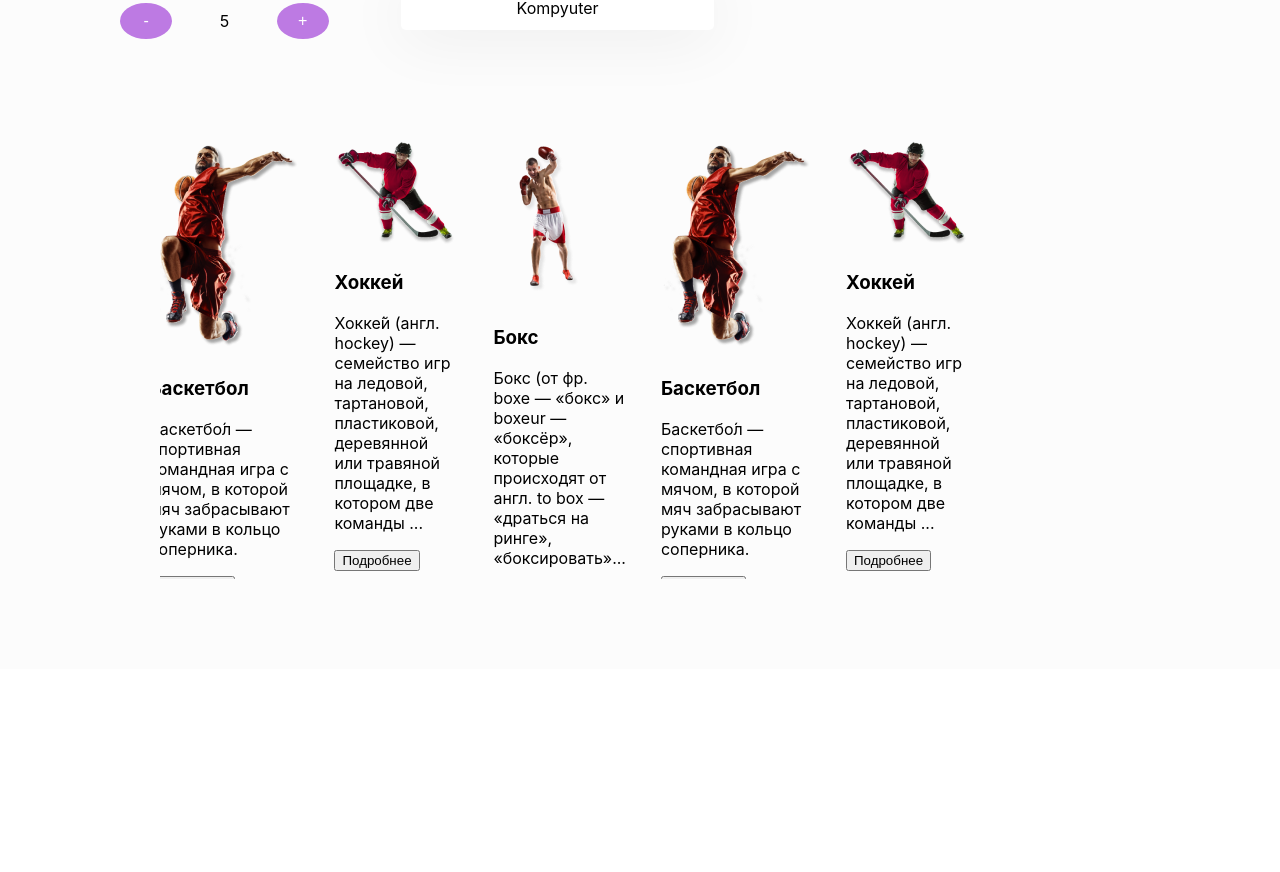
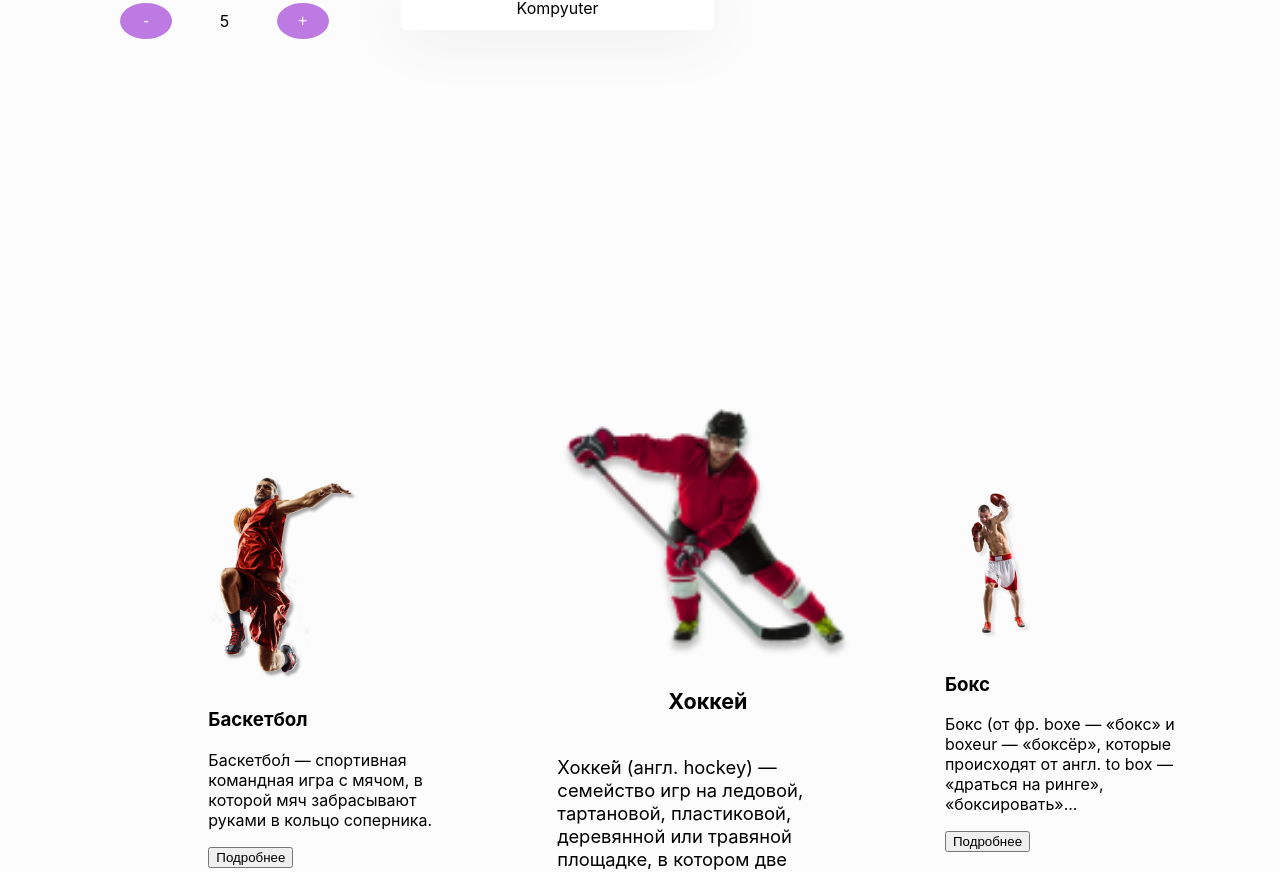
Before and after one commit to Azizkhan1992/Eggplore-Vue, a Vue app: page / in a window 1280 px wide. Shown: the part 3742-4614 px from the top of the page. Before the commit the page ends 4411 px from the top, so only its background shows below. Built offline with nearby package versions, Linux system fonts and the light colour scheme; a web font is replaced by a local one.

Commit message:
10 change

```diff
--- a/src/assets/styles/style.css
+++ b/src/assets/styles/style.css
@@ -2720,13 +2720,13 @@ body {
 /* Eggplore Carousel Slider */
 
 .carousel-slider-container{
-  margin-top: 100px;
+  margin-top: 240px;
   margin-left: 160px;
-  height: 320px;
+  /* height: 320px; */
 
     position: relative;
     width: 1095px;
-    height: 480px;
+    height: 780px;
     overflow: hidden;
 
 }
@@ -2740,22 +2740,54 @@ body {
   } */
 
 .carousel-slider-container .carousel-slider-content .owl-carousel-wrapper{
+  width: 100%;
+  height: 100%;
   position: relative;
   display: flex;
   flex-direction: row;
+  justify-content: space-between;
+  align-items: center;
   gap: 20px;
-  height: 440px;
 }
 
 .carousel-slider-container .carousel-slider-content{
+  width: 100%;
+  height: 100%;
   position: relative;
   overflow: hidden;
   -webkit-transform: translate3d(0,0,0);
 }
 .carousel-slider-container .carousel-slider-content .owl-carousel-wrapper .carousel-item{
+  width: calc(25% - 12px);
   float: left;
   -webkit-backface-visibility: hidden;
   -webkit-transform: translate3d(0,0,0);
   position: relative;
   -webkit-tap-highlight-color: transparent;
-}
+  transform: scale(1);
+  transition: 0.64s linear;
+}
+
+.carousel-slider-container .carousel-slider-content .owl-carousel-wrapper .center{
+  /* height: 100%; */
+  transform: scale(1.15);
+  display: flex;
+  flex-direction: column;
+  align-items: center;
+}
+
+.carousel-slider-container .carousel-slider-content .owl-carousel-wrapper .center img{
+  width: 100%;
+  height: calc(75% - 24px);
+  object-fit: contain;
+}
+
+.carousel-slider-container .carousel-slider-content .owl-carousel-wrapper .hiddenL{
+  margin-left: -320px;
+  transform: scale(1);
+}
+
+.carousel-slider-container .carousel-slider-content .owl-carousel-wrapper .hiddenR{
+  margin-right: -320px;
+  transform: scale(1);
+}
--- a/src/views/EggploreContentNine.vue
+++ b/src/views/EggploreContentNine.vue
@@ -1,10 +1,14 @@
 <template>
-    <div class="carousel-slider-container" :style="container_style">
+    <div class="carousel-slider-container">
       <div class="carousel-slider-content">
-        <div class="owl-carousel-wrapper" :style="[wrapper_style, transformStep]">
-          <div class="carousel-item" v-for="(slide, idx) in carousel" :key="idx"
-          :style="item_style"
+        <div class="owl-carousel-wrapper">
+          <div class="carousel-item" v-for="slide in carousel" :key="slide.id"
+          :class="slide.id === carousel[2].id ? 'center' : '' ||
+          slide.id === carousel[0].id ? 'hiddenL' : '' ||
+          slide.id === carousel[4].id ? 'hiddenR' : ''
+          "
           >
+          <!-- :style="item_style" -->
             <img :src="require('@/assets/Content-nine/' + slide.img)" alt="">
             <h3>{{slide.name}}</h3>
             <p>{{slide.title}}</p>
@@ -22,11 +26,11 @@ export default {
     data(){
         return{
             hidden: false,
-            counter: 0,
+            counter: 1,
             item_width: 150,
             margin_right: 15,
             container_max_width: 825,
-            owl_carousel:[
+            carousel:[
         {
           id: 1,
           name: "Футбол",
@@ -96,53 +100,41 @@ export default {
           width: (this.carousel.length * (this.item_width + this.margin_right)) + 'px'
         }
       },
-      transformStep(){
-        const step_size = this.move_left * (this.item_width + this.margin_right)
-        return{transform: `translate3d(${-1* step_size}px, 0, 0)`}
-      },
-      left_side(){
-        return JSON.parse(JSON.stringify(this.owl_carousel.slice(0, 3)))
-      },
-      move_left(){
-        return this.left_side.length + this.counter
-      },
-      right_side(){
-        return JSON.parse(JSON.stringify(this.owl_carousel.slice(-3,-1)))
-      },
-      carousel(){
-        return [...this.left_side, ...this.owl_carousel, ...this.right_side]
-      }
+      // transformStep(){
+      //   const step_size = this.move_left * (this.item_width + this.margin_right)
+      //   return{transform: `translate3d(${-1* step_size}px, 0, 0)`}
+      // },
+      // left_side(){
+      //   return JSON.parse(JSON.stringify(this.owl_carousel.slice(0, 3)))
+      // },
+      // move_left(){
+      //   return this.left_side.length + this.counter
+      // },
+      // right_side(){
+      //   return JSON.parse(JSON.stringify(this.owl_carousel.slice(-3,-1)))
+      // },
+      // carousel(){
+      //   return [...this.left_side, ...this.owl_carousel, ...this.right_side]
+      // }
     },
     methods:{
       play(){
-        setInterval(() =>{
-          if(this.counter>= this.carousel.length-1){
-            this.counter = 0
-          }else{
-            this.counter++
-            // let item = this.carousel.splice(0,1)
-            //   for(let i =0; i<item.length; i++){
-            //   this.carousel.push(item[i])
-            //   }
-
-            // let item = this.carousel.shift()
-            // this.carousel.push(item)
+        setInterval(() => {
+          this.animation()
+          this.hidden = false
+        }, 4000)
+      },
+      animation(){
+        let item = this.carousel.shift(),
+        len = this.carousel.length
 
 
-          }
-        }, 2000)
-      },
-      carousel_push(){
-        //TODO
-              // let item = this.carousel.shift()
-              setInterval(()=>{
-                let item = this.carousel.splice(0,1)
-              for(let i =0; i<item.length; i++){
-              this.carousel.push(item[i])
-              }
-              console.log(this.carousel.length, this.counter)
-              },3000)
+        this.carousel.push(item)
+        // this.hidden = false
 
+        if(this.counter <= len){
+          this.counter++
+        } else this.counter = 1
       }
     }
 }
```
